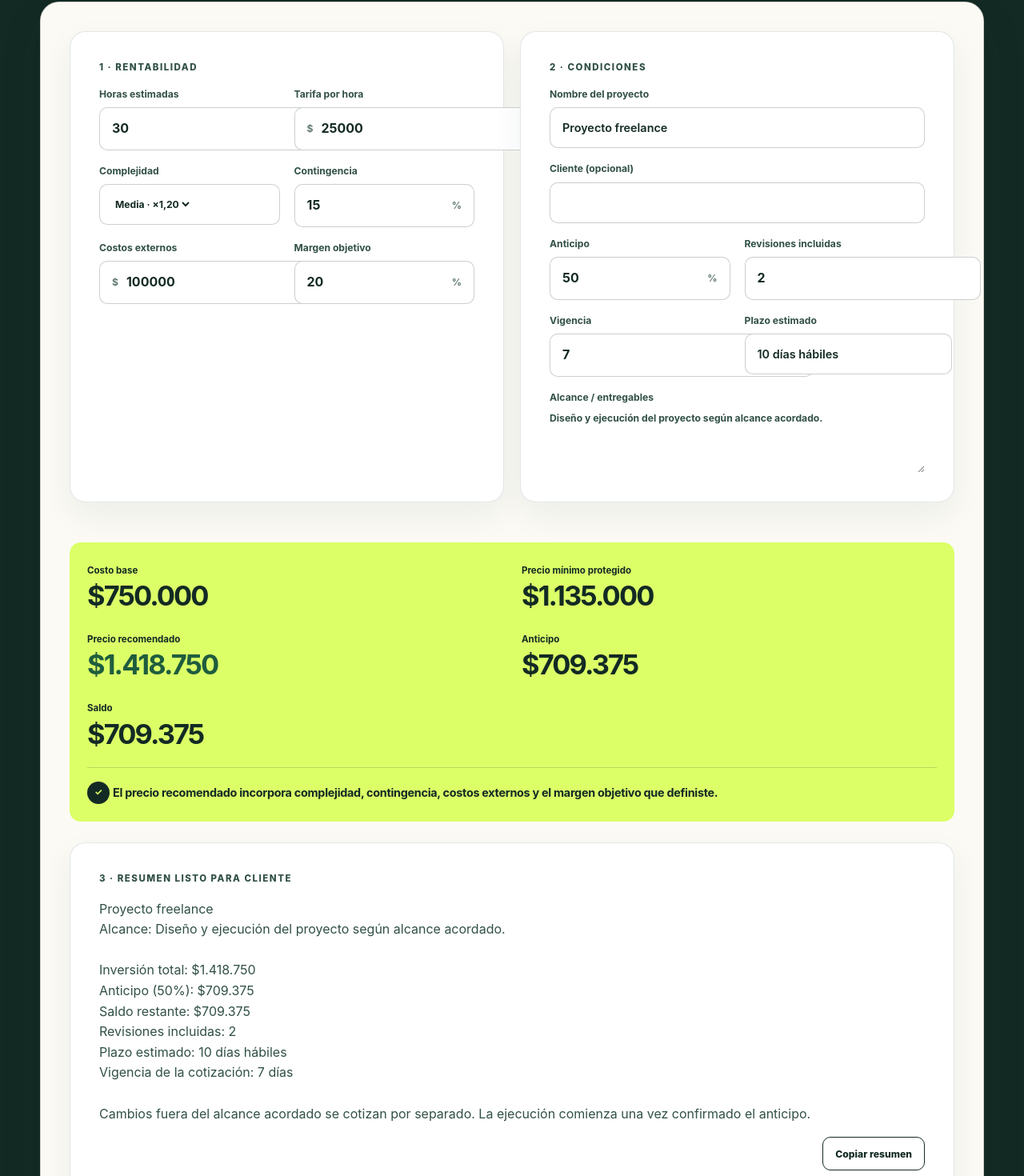
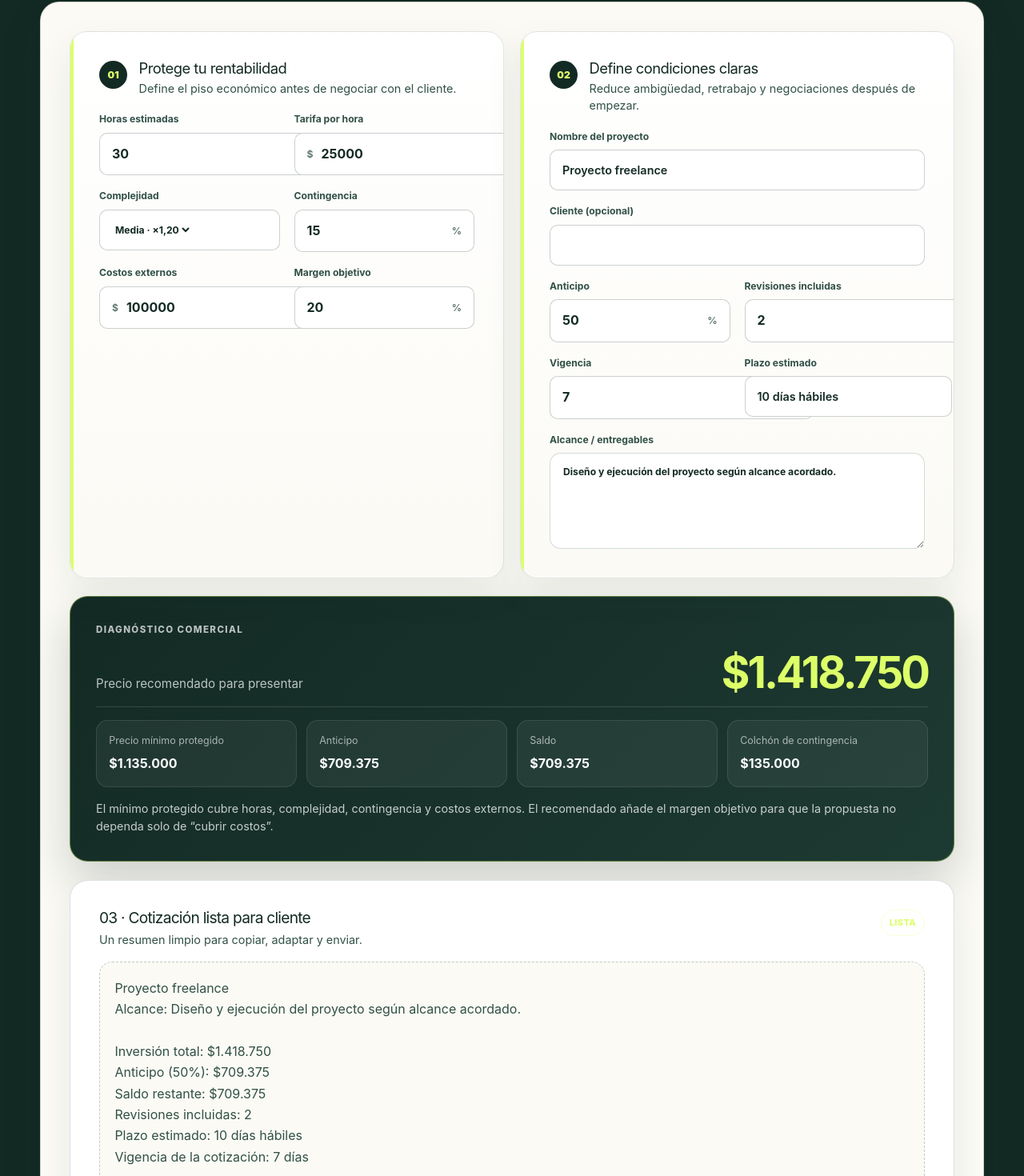
Before and after one commit to miguelcastill85-del/herramientas-rentables, a Next.js app: page /cotizacion-freelance-chile in a window 1280 px wide. Shown: the part 1347-2817 px from the top of the page at 80% size. Built offline with nearby package versions, Linux system fonts and the light colour scheme.

Commit message:
refine: premium quote builder presentation

```diff
--- a/app/components/freelance-quote-builder.tsx
+++ b/app/components/freelance-quote-builder.tsx
@@ -1,6 +1,7 @@
 'use client';
 
 import { useMemo, useState } from 'react';
+import styles from './freelance-quote-builder.module.css';
 
 const money = new Intl.NumberFormat('es-CL', {
   style: 'currency',
@@ -50,21 +51,11 @@ export function FreelanceQuoteBuilder() {
     const adjustedSubtotal = baseCost * complexityMultiplier;
     const contingency = adjustedSubtotal * safetyValue;
     const protectedMinimum = adjustedSubtotal + contingency + externalValue;
-    const recommendedPrice = marginValue > 0
-      ? protectedMinimum / (1 - marginValue)
-      : protectedMinimum;
+    const recommendedPrice = marginValue > 0 ? protectedMinimum / (1 - marginValue) : protectedMinimum;
     const deposit = recommendedPrice * depositValue;
     const balance = recommendedPrice - deposit;
 
-    return {
-      baseCost,
-      adjustedSubtotal,
-      contingency,
-      protectedMinimum,
-      recommendedPrice,
-      deposit,
-      balance,
-    };
+    return { baseCost, contingency, protectedMinimum, recommendedPrice, deposit, balance };
   }, [hours, hourlyRate, complexity, safety, externalCosts, targetMargin, depositRate]);
 
   const summary = useMemo(() => {
@@ -82,96 +73,63 @@ export function FreelanceQuoteBuilder() {
   }
 
   return (
-    <div className="tool-form">
-      <div className="tool-content-grid">
-        <div className="tool-info-card">
-          <p className="eyebrow">1 · Rentabilidad</p>
+    <div className={styles.quoteBuilder}>
+      <div className={styles.quoteGrid}>
+        <section className={`tool-info-card ${styles.stageCard}`}>
+          <div className={styles.stageHeader}>
+            <span className={styles.stageNumber}>01</span>
+            <div><h3>Protege tu rentabilidad</h3><p>Define el piso económico antes de negociar con el cliente.</p></div>
+          </div>
           <div className="tool-field-grid two-columns">
-            <label className="field-group">
-              <span className="field-label">Horas estimadas</span>
-              <span className="input-shell"><input type="number" min="1" step="1" value={hours} onChange={(e) => setHours(e.target.value)} /></span>
-            </label>
-            <label className="field-group">
-              <span className="field-label">Tarifa por hora</span>
-              <span className="input-shell"><span aria-hidden="true">$</span><input type="number" min="1" step="1000" value={hourlyRate} onChange={(e) => setHourlyRate(e.target.value)} /></span>
-            </label>
-            <label className="field-group">
-              <span className="field-label">Complejidad</span>
-              <span className="input-shell">
-                <select value={complexity} onChange={(e) => setComplexity(e.target.value as Complexity)}>
-                  <option value="low">Baja · ×1,00</option>
-                  <option value="medium">Media · ×1,20</option>
-                  <option value="high">Alta · ×1,40</option>
-                </select>
-              </span>
-            </label>
-            <label className="field-group">
-              <span className="field-label">Contingencia</span>
-              <span className="input-shell"><input type="number" min="0" max="100" step="1" value={safety} onChange={(e) => setSafety(e.target.value)} /><span aria-hidden="true">%</span></span>
-            </label>
-            <label className="field-group">
-              <span className="field-label">Costos externos</span>
-              <span className="input-shell"><span aria-hidden="true">$</span><input type="number" min="0" step="1000" value={externalCosts} onChange={(e) => setExternalCosts(e.target.value)} /></span>
-            </label>
-            <label className="field-group">
-              <span className="field-label">Margen objetivo</span>
-              <span className="input-shell"><input type="number" min="0" max="80" step="1" value={targetMargin} onChange={(e) => setTargetMargin(e.target.value)} /><span aria-hidden="true">%</span></span>
-            </label>
+            <label className="field-group"><span className="field-label">Horas estimadas</span><span className="input-shell"><input type="number" min="1" step="1" value={hours} onChange={(e) => setHours(e.target.value)} /></span></label>
+            <label className="field-group"><span className="field-label">Tarifa por hora</span><span className="input-shell"><span aria-hidden="true">$</span><input type="number" min="1" step="1000" value={hourlyRate} onChange={(e) => setHourlyRate(e.target.value)} /></span></label>
+            <label className="field-group"><span className="field-label">Complejidad</span><span className="input-shell"><select value={complexity} onChange={(e) => setComplexity(e.target.value as Complexity)}><option value="low">Baja · ×1,00</option><option value="medium">Media · ×1,20</option><option value="high">Alta · ×1,40</option></select></span></label>
+            <label className="field-group"><span className="field-label">Contingencia</span><span className="input-shell"><input type="number" min="0" max="100" step="1" value={safety} onChange={(e) => setSafety(e.target.value)} /><span aria-hidden="true">%</span></span></label>
+            <label className="field-group"><span className="field-label">Costos externos</span><span className="input-shell"><span aria-hidden="true">$</span><input type="number" min="0" step="1000" value={externalCosts} onChange={(e) => setExternalCosts(e.target.value)} /></span></label>
+            <label className="field-group"><span className="field-label">Margen objetivo</span><span className="input-shell"><input type="number" min="0" max="80" step="1" value={targetMargin} onChange={(e) => setTargetMargin(e.target.value)} /><span aria-hidden="true">%</span></span></label>
           </div>
-        </div>
+        </section>
 
-        <div className="tool-info-card">
-          <p className="eyebrow">2 · Condiciones</p>
+        <section className={`tool-info-card ${styles.stageCard}`}>
+          <div className={styles.stageHeader}>
+            <span className={styles.stageNumber}>02</span>
+            <div><h3>Define condiciones claras</h3><p>Reduce ambigüedad, retrabajo y negociaciones después de empezar.</p></div>
+          </div>
           <div className="tool-field-grid two-columns">
-            <label className="field-group full-width-field">
-              <span className="field-label">Nombre del proyecto</span>
-              <span className="input-shell text-input-shell"><input value={projectName} onChange={(e) => setProjectName(e.target.value)} /></span>
-            </label>
-            <label className="field-group full-width-field">
-              <span className="field-label">Cliente (opcional)</span>
-              <span className="input-shell text-input-shell"><input value={clientName} onChange={(e) => setClientName(e.target.value)} /></span>
-            </label>
-            <label className="field-group">
-              <span className="field-label">Anticipo</span>
-              <span className="input-shell"><input type="number" min="0" max="100" step="5" value={depositRate} onChange={(e) => setDepositRate(e.target.value)} /><span aria-hidden="true">%</span></span>
-            </label>
-            <label className="field-group">
-              <span className="field-label">Revisiones incluidas</span>
-              <span className="input-shell"><input type="number" min="0" step="1" value={revisions} onChange={(e) => setRevisions(e.target.value)} /></span>
-            </label>
-            <label className="field-group">
-              <span className="field-label">Vigencia</span>
-              <span className="input-shell"><input type="number" min="1" step="1" value={validityDays} onChange={(e) => setValidityDays(e.target.value)} /><span aria-hidden="true">días</span></span>
-            </label>
-            <label className="field-group">
-              <span className="field-label">Plazo estimado</span>
-              <span className="input-shell text-input-shell"><input value={deliveryTime} onChange={(e) => setDeliveryTime(e.target.value)} /></span>
-            </label>
-            <label className="field-group full-width-field">
-              <span className="field-label">Alcance / entregables</span>
-              <textarea rows={4} value={scope} onChange={(e) => setScope(e.target.value)} />
-            </label>
+            <label className="field-group full-width-field"><span className="field-label">Nombre del proyecto</span><span className="input-shell text-input-shell"><input value={projectName} onChange={(e) => setProjectName(e.target.value)} /></span></label>
+            <label className="field-group full-width-field"><span className="field-label">Cliente (opcional)</span><span className="input-shell text-input-shell"><input value={clientName} onChange={(e) => setClientName(e.target.value)} /></span></label>
+            <label className="field-group"><span className="field-label">Anticipo</span><span className="input-shell"><input type="number" min="0" max="100" step="5" value={depositRate} onChange={(e) => setDepositRate(e.target.value)} /><span aria-hidden="true">%</span></span></label>
+            <label className="field-group"><span className="field-label">Revisiones incluidas</span><span className="input-shell"><input type="number" min="0" step="1" value={revisions} onChange={(e) => setRevisions(e.target.value)} /></span></label>
+            <label className="field-group"><span className="field-label">Vigencia</span><span className="input-shell"><input type="number" min="1" step="1" value={validityDays} onChange={(e) => setValidityDays(e.target.value)} /><span aria-hidden="true">días</span></span></label>
+            <label className="field-group"><span className="field-label">Plazo estimado</span><span className="input-shell text-input-shell"><input value={deliveryTime} onChange={(e) => setDeliveryTime(e.target.value)} /></span></label>
+            <label className="field-group full-width-field"><span className="field-label">Alcance / entregables</span><textarea className={styles.scopeArea} rows={4} value={scope} onChange={(e) => setScope(e.target.value)} /></label>
           </div>
-        </div>
+        </section>
       </div>
 
-      <div className="result-panel tool-results" aria-live="polite">
-        <div className="result-item"><span>Costo base</span><strong>{money.format(result.baseCost)}</strong></div>
-        <div className="result-item"><span>Precio mínimo protegido</span><strong>{money.format(result.protectedMinimum)}</strong></div>
-        <div className="result-item"><span>Precio recomendado</span><strong className="positive">{money.format(result.recommendedPrice)}</strong></div>
-        <div className="result-item"><span>Anticipo</span><strong>{money.format(result.deposit)}</strong></div>
-        <div className="result-item"><span>Saldo</span><strong>{money.format(result.balance)}</strong></div>
-        <div className="recommendation"><span aria-hidden="true">✓</span><strong>El precio recomendado incorpora complejidad, contingencia, costos externos y el margen objetivo que definiste.</strong></div>
-      </div>
+      <section className={styles.resultShell} aria-live="polite">
+        <p className={styles.resultKicker}>Diagnóstico comercial</p>
+        <div className={styles.heroResult}><span>Precio recomendado para presentar</span><strong>{money.format(result.recommendedPrice)}</strong></div>
+        <div className={styles.resultGrid}>
+          <div className={styles.metric}><span>Precio mínimo protegido</span><strong>{money.format(result.protectedMinimum)}</strong></div>
+          <div className={styles.metric}><span>Anticipo</span><strong>{money.format(result.deposit)}</strong></div>
+          <div className={styles.metric}><span>Saldo</span><strong>{money.format(result.balance)}</strong></div>
+          <div className={styles.metric}><span>Colchón de contingencia</span><strong>{money.format(result.contingency)}</strong></div>
+        </div>
+        <p className={styles.protectionNote}>El mínimo protegido cubre horas, complejidad, contingencia y costos externos. El recomendado añade el margen objetivo para que la propuesta no dependa solo de “cubrir costos”.</p>
+      </section>
 
-      <div className="tool-info-card">
-        <p className="eyebrow">3 · Resumen listo para cliente</p>
-        <pre style={{ whiteSpace: 'pre-wrap', fontFamily: 'inherit', margin: 0, color: 'var(--ink-soft)' }}>{summary}</pre>
-        <div className="tool-actions" style={{ marginTop: '1rem' }}>
+      <section className={`tool-info-card ${styles.summaryCard}`}>
+        <div className={styles.summaryTop}>
+          <div><h3>03 · Cotización lista para cliente</h3><p>Un resumen limpio para copiar, adaptar y enviar.</p></div>
+          <span className="live-badge">Lista</span>
+        </div>
+        <pre className={styles.summaryText}>{summary}</pre>
+        <div className={styles.copyBar}>
           <button className="secondary-button" type="button" onClick={copySummary}>Copiar resumen</button>
-          <span aria-live="polite">{copyStatus}</span>
+          <span className={styles.copyStatus} aria-live="polite">{copyStatus}</span>
         </div>
-      </div>
+      </section>
 
       <p className="tool-orientation-note"><strong>Importante:</strong> esta herramienta es orientativa. Ajusta las condiciones a tu servicio y revisa aspectos legales, tributarios o contractuales con un profesional cuando corresponda.</p>
     </div>
```
